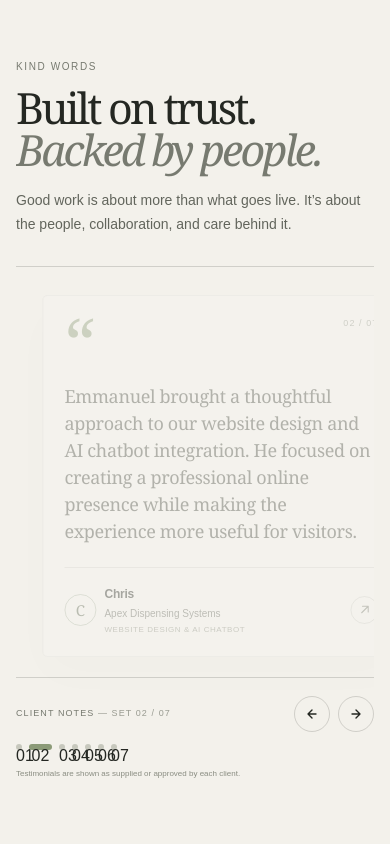
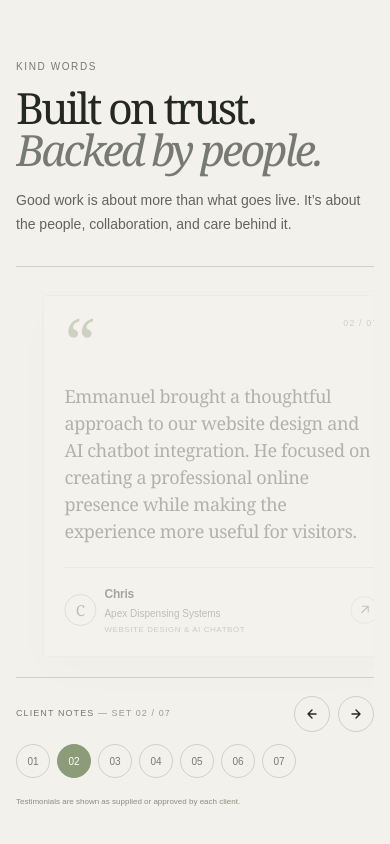
Before and after one commit to Abillsflow/emmanueladeyemiabills, a Next.js app: page / in a window 390 px wide. Shown: the part 7012-7856 px from the top of the page. Built offline with nearby package versions, Linux system fonts and the light colour scheme.

Commit message:
Add seven numbered testimonial selectors on mobile

```diff
--- a/src/app/globals.css
+++ b/src/app/globals.css
@@ -635,6 +635,7 @@ a { color: inherit; text-decoration: none; }
   transition: width .25s ease, background .25s ease;
 }
 .testimonial-dot.is-active { width: 23px; background: var(--accent); }
+.testimonial-dot-number { display: none; }
 .testimonials-arrows { display: flex; justify-content: flex-end; gap: 8px; }
 .testimonial-nav {
   display: grid;
@@ -676,7 +677,22 @@ a { color: inherit; text-decoration: none; }
   .testimonial-quote { margin: 18px 0 22px; font-size: 18px; line-height: 1.5; }
   .testimonial-arrow { display: grid; }
   .testimonials-controls { grid-template-columns: 1fr auto; gap: 12px; }
-  .testimonials-pagination { grid-column: 1 / -1; grid-row: 2; justify-content: flex-start; }
+  .testimonials-pagination { grid-column: 1 / -1; grid-row: 2; justify-content: flex-start; gap: 7px; flex-wrap: wrap; }
+  .testimonial-dot,
+  .testimonial-dot.is-active {
+    display: grid;
+    place-items: center;
+    width: 34px;
+    height: 34px;
+    border: 1px solid rgba(36, 39, 34, .16);
+    border-radius: 50%;
+    background: transparent;
+    color: #777a70;
+    transition: background .2s ease, color .2s ease, border-color .2s ease;
+  }
+  .testimonial-dot-number { display: block; font-size: 10px; letter-spacing: 0; }
+  .testimonial-dot.is-active { background: var(--accent); border-color: var(--accent); color: #fff; }
+  .testimonial-card { animation: none !important; transform: none !important; }
   .testimonials-arrows { grid-column: 2; grid-row: 1; }
   .testimonials-note { max-width: 280px; font-size: 8px; }
 }
```
